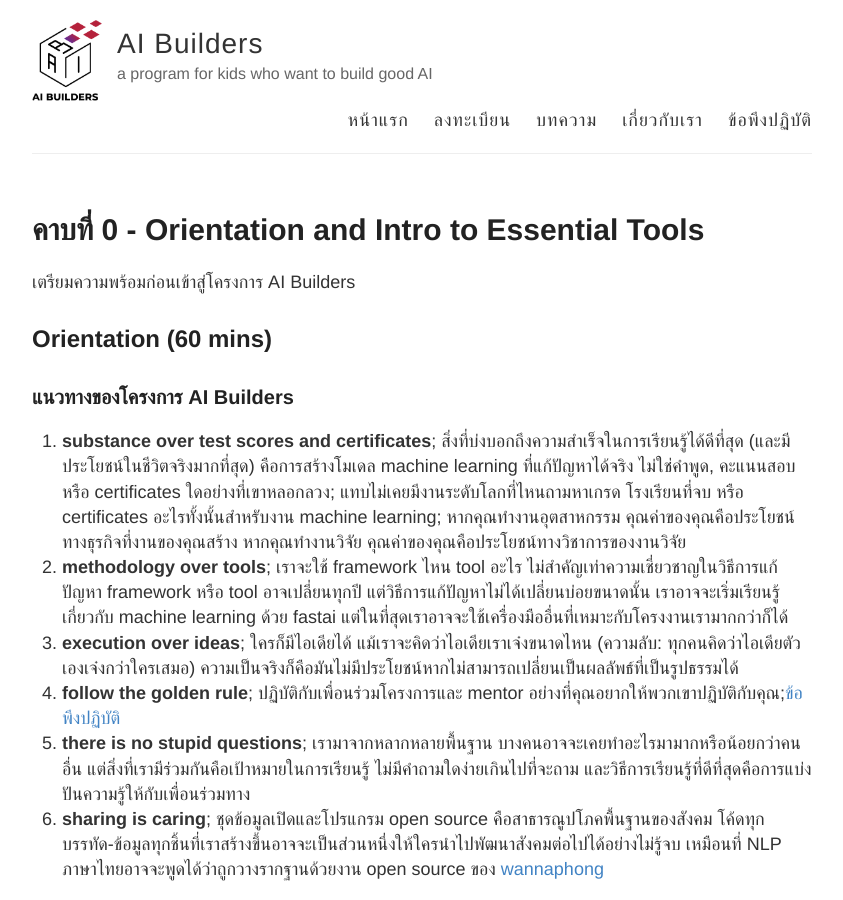
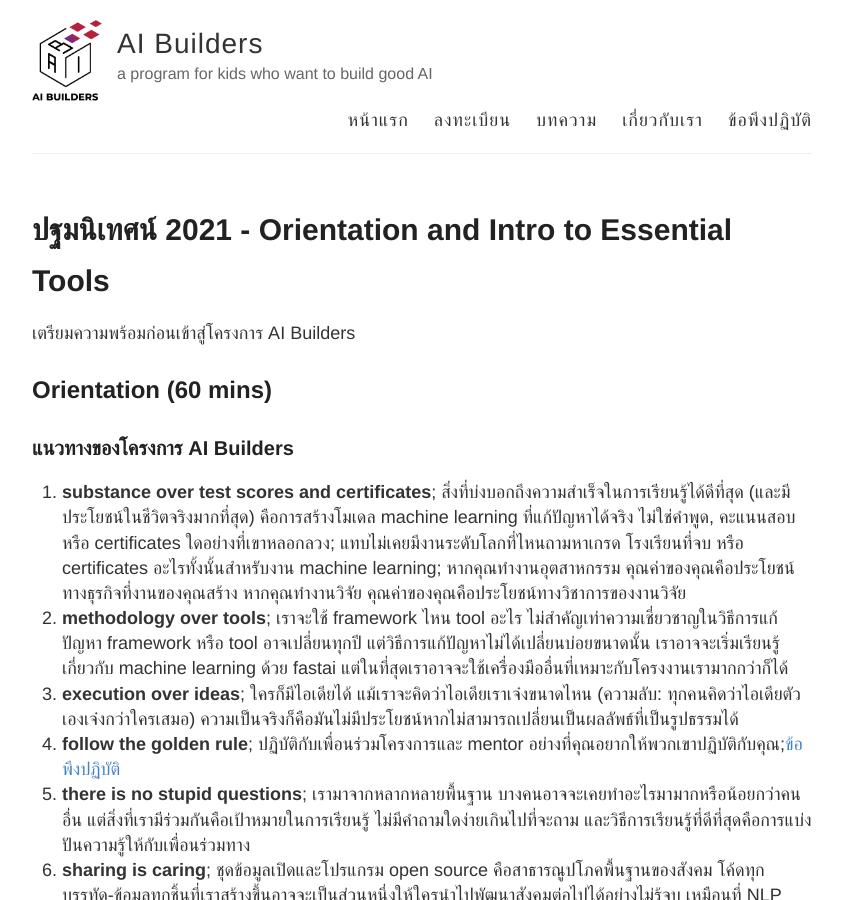
Before and after one commit to ai-builders/ai-builders.github.io, a Jekyll site: the page built from docs/_posts/2021-2-23-orientation.md, in a window 1280 px wide and 900 px high. Shown: the whole window, without its empty margins (218-1061 px from the left). Built offline with Jekyll 4.4.1, drawn with Linux system fonts in a browser that asks for light colours.

Commit message:
update orientation 2021 to distinguish with 2022

```diff
--- a/docs/_posts/2021-2-23-orientation.md
+++ b/docs/_posts/2021-2-23-orientation.md
@@ -1,6 +1,6 @@
 ---
 layout: post
-title: คาบที่ 0 - Orientation and Intro to Essential Tools
+title: ปฐมนิเทศน์ 2021 - Orientation and Intro to Essential Tools
 ---
 
 เตรียมความพร้อมก่อนเข้าสู่โครงการ AI Builders
```
